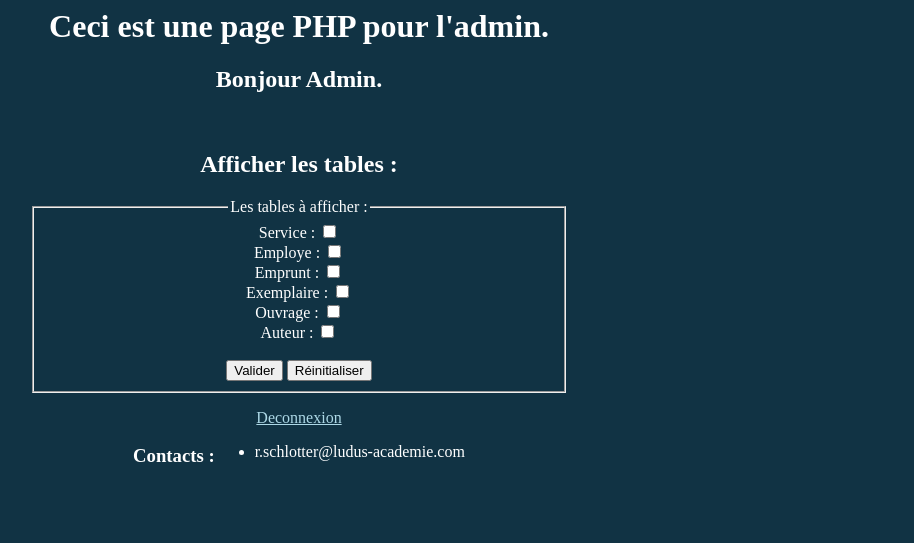
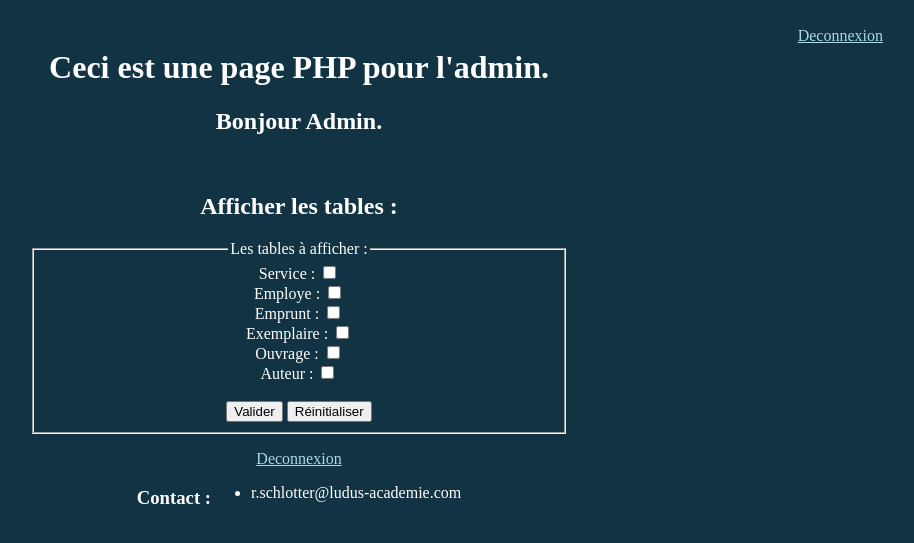
Before and after one commit to Irthir/Travaux_Web_R.S._F2, a PHP site: page /PHP/Admin.php in a window 1280 px wide. Shown: the top 543 px of the page, without its empty margins (341-1255 px from the left). Run offline with PHP 8.4, Linux system fonts and the light colour scheme; the visitor is signed in with stand-in values (Sample User, id 1).

Commit message:
Ajout du style du header qui contient l'option de déconnexion

```diff
--- a/Rendu Technique/WEB/SI_SERVICE_BIBLIOTHEQUE/CSS/Index.css
+++ b/Rendu Technique/WEB/SI_SERVICE_BIBLIOTHEQUE/CSS/Index.css
@@ -22,3 +22,30 @@ a
 {
 	color: lightblue;
 }
+
+/*Ajout du style du header*/
+header
+{
+	position: fixed;
+	width: 100%;
+	height: 20px;
+	line-height: 100%;
+ 	text-align: top;
+}
+div
+{
+	width: 70%;
+	margin: auto;
+}
+/*L'objet qui va garder la taille du header tout en haut de la page.*/
+.TailleHeader
+{
+	 height: 20px;
+	 width: 100%;
+}
+/*On veut garder notre lien de deconnexion visible dans le header, toujours tout à droite.*/
+.LienDeconnexion
+{
+	float: right;
+	margin-right: 5%;
+}
--- a/Rendu Technique/WEB/SI_SERVICE_BIBLIOTHEQUE/PHP/Accueil.php
+++ b/Rendu Technique/WEB/SI_SERVICE_BIBLIOTHEQUE/PHP/Accueil.php
@@ -48,7 +48,7 @@
 
 
 		<footer>
-			<h3>Contacts :</h3>
+			<h3>Contact :</h3>
 			<ul><li>r.schlotter@ludus-academie.com</li>
 			</ul>
 		</footer>
--- a/Rendu Technique/WEB/SI_SERVICE_BIBLIOTHEQUE/PHP/Admin.php
+++ b/Rendu Technique/WEB/SI_SERVICE_BIBLIOTHEQUE/PHP/Admin.php
@@ -50,6 +50,9 @@
 	</HEAD>
 
 	<BODY>
+		<div class="TailleHeader"></div>
+		<header><a class="LienDeconnexion" href="./Deconnexion.php">Deconnexion</a><br/></header>
+
 		<h1>Ceci est une page PHP pour l'admin.</h1>
 
 		<?php
@@ -125,7 +128,7 @@
 
 		<a href="./Deconnexion.php">Deconnexion</a><br/>
 		<footer>
-		<h3>Contacts :</h3>
+		<h3>Contact :</h3>
 			<ul><li>r.schlotter@ludus-academie.com</li></ul>
 		</footer>
 	</BODY>
--- a/Rendu Technique/WEB/SI_SERVICE_BIBLIOTHEQUE/PHP/Inscription.php
+++ b/Rendu Technique/WEB/SI_SERVICE_BIBLIOTHEQUE/PHP/Inscription.php
@@ -37,7 +37,7 @@
 		<a href="../index.php">Accueil</a><br/>
 
 		<footer>
-		<h3>Contacts :</h3>
+		<h3>Contact :</h3>
 			<ul><li>r.schlotter@ludus-academie.com</li></ul>
 		</footer>
 	</BODY>
```
Also changed, not shown: Rendu Technique/WEB/SI_SERVICE_BIBLIOTHEQUE/PHP/PageSimple.php (deleted, +0 -36 lines), Rendu Technique/WEB/SI_SERVICE_BIBLIOTHEQUE/PHP/Utilisateur.php (+24 -9 lines).
